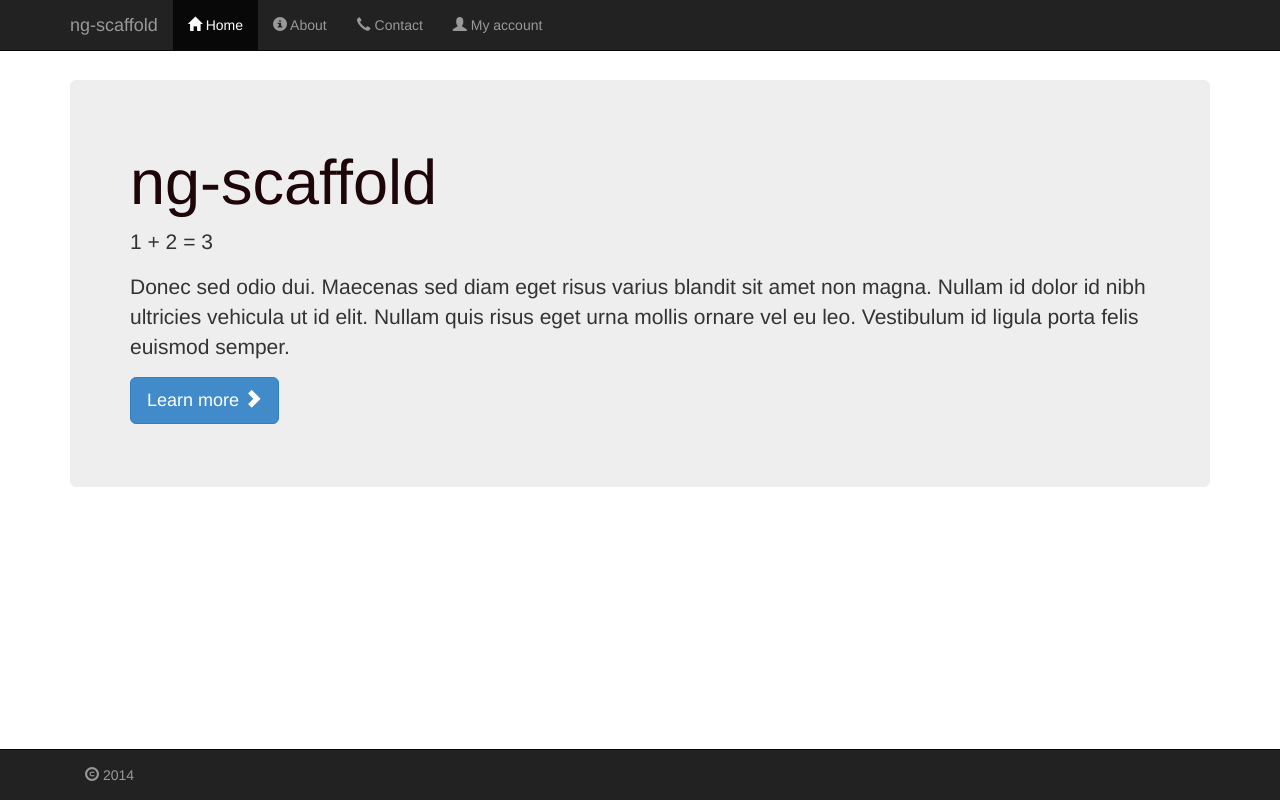
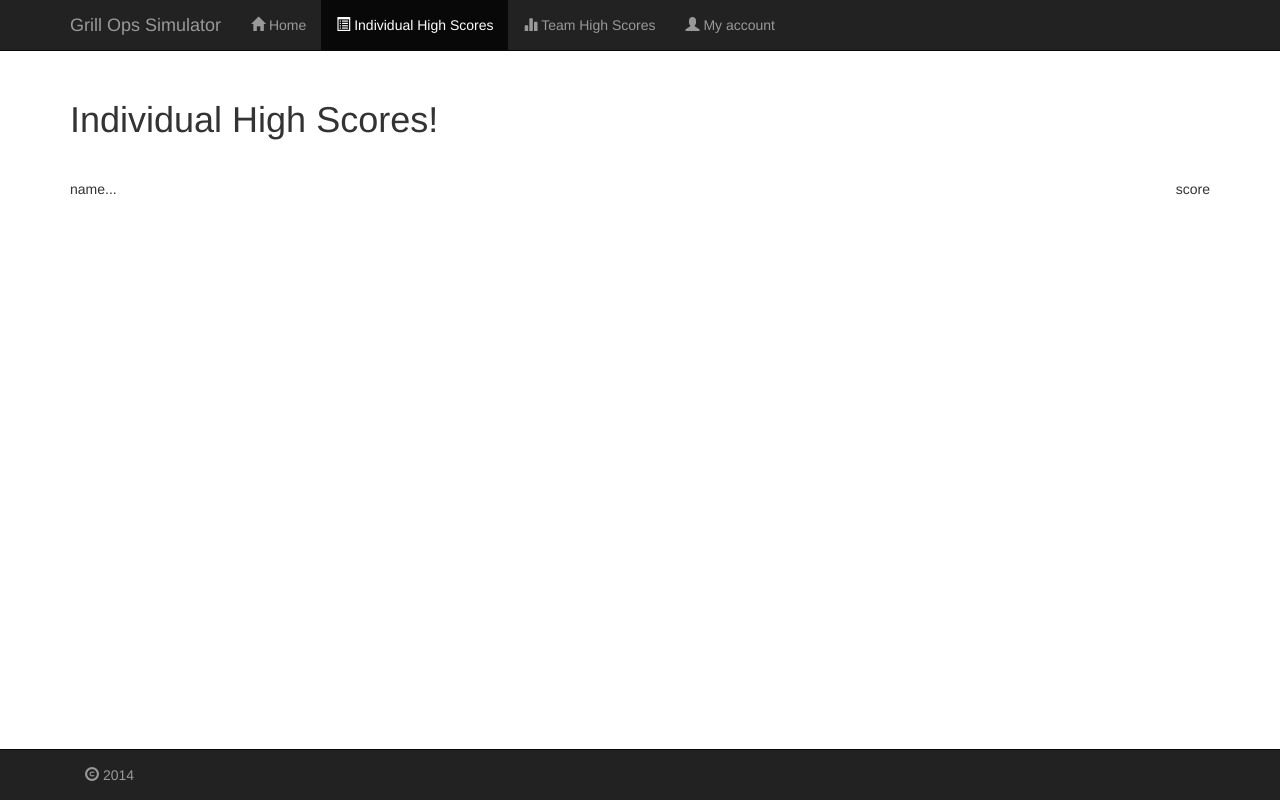
Before and after one commit to merryt/GrillOpsSim, a website: page src/index.html at #/individualHighScores in a window 1280 px wide. Drawn offline with Linux system fonts and the light colour scheme.

Commit message:
changed the menu

```diff
--- a/src/app/config/config.js
+++ b/src/app/config/config.js
@@ -12,8 +12,8 @@ angular.module('ngScaffold.config', [
 
     .constant('NAV_ITEMS', [
         {title: 'Home', state: 'home', sref: 'home', icon: 'glyphicon-home'},
-        {title: 'About', state: 'about', sref: 'about', icon: 'glyphicon-info-sign'},
-        {title: 'Contact', state: 'contact', sref: 'contact', icon: 'glyphicon-earphone'},
+        {title: 'Individual High Scores', state: 'individualHighScores', sref: 'individualHighScores', icon: 'glyphicon-list-alt'},
+        {title: 'Team High Scores', state: 'contact', sref: 'contact', icon: 'glyphicon-stats'},
         {title: 'My account', state: 'user', sref: 'user.dashboard', icon: 'glyphicon-user'}
     ])
 
@@ -28,9 +28,9 @@ angular.module('ngScaffold.config', [
                 templateUrl: 'app/view/home.tpl.html',
                 controller: 'HomeCtrl'
             })
-            .state('about', {
-                url: '/about',
-                templateUrl: 'app/view/about.tpl.html'
+            .state('individualHighScores', {
+                url: '/individualHighScores',
+                templateUrl: 'app/view/individualHighScores.tpl.html'
             })
             .state('contact', {
                 url: '/contact',
--- a/src/app/module/template/template.js
+++ b/src/app/module/template/template.js
@@ -1,4 +1,4 @@
-angular.module('template.app', ['app/module/user/view/user-dashboard.tpl.html', 'app/module/user/view/user-profile.tpl.html', 'app/module/user/view/user-settings.tpl.html', 'app/module/user/view/user.tpl.html', 'app/view/about.tpl.html', 'app/view/contact.tpl.html', 'app/view/footer.tpl.html', 'app/view/header.tpl.html', 'app/view/home.tpl.html']);
+angular.module('template.app', ['app/module/user/view/user-dashboard.tpl.html', 'app/module/user/view/user-profile.tpl.html', 'app/module/user/view/user-settings.tpl.html', 'app/module/user/view/user.tpl.html', 'app/view/contact.tpl.html', 'app/view/footer.tpl.html', 'app/view/header.tpl.html', 'app/view/home.tpl.html', 'app/view/individualHighScores.tpl.html']);
 
 angular.module('app/module/user/view/user-dashboard.tpl.html', []).run(['$templateCache', function($templateCache) {
     'use strict';
@@ -24,12 +24,6 @@ angular.module('app/module/user/view/user.tpl.html', []).run(['$templateCache',
         '<div class=page-header><h1>{{heading}}</h1></div><ul class="nav nav-tabs"><li ui-sref-active=active ng-repeat="module in userModules"><a ui-sref={{module.sref}}>{{module.title}}</a></li></ul><div id=user-modules ui-view=""></div>');
 }]);
 
-angular.module('app/view/about.tpl.html', []).run(['$templateCache', function($templateCache) {
-    'use strict';
-    $templateCache.put('app/view/about.tpl.html',
-        '<div class=page-header><h1>About us!</h1></div><p>...</p>');
-}]);
-
 angular.module('app/view/contact.tpl.html', []).run(['$templateCache', function($templateCache) {
     'use strict';
     $templateCache.put('app/view/contact.tpl.html',
@@ -45,7 +39,7 @@ angular.module('app/view/footer.tpl.html', []).run(['$templateCache', function($
 angular.module('app/view/header.tpl.html', []).run(['$templateCache', function($templateCache) {
     'use strict';
     $templateCache.put('app/view/header.tpl.html',
-        '<div ng-controller=NavigationCtrl class="navbar navbar-inverse navbar-fixed-top"><div class=container><div class=navbar-header><button type=button class=navbar-toggle data-toggle=collapse data-target=.navbar-collapse><span class=icon-bar></span> <span class=icon-bar></span> <span class=icon-bar></span></button> <a class=navbar-brand ui-sref=home>ng-scaffold</a></div><div class="navbar-collapse collapse"><ul class="nav navbar-nav"><li ng-class="{active: $state.includes(\'{{item.state}}\')}" ng-repeat="item in navItems"><a ui-sref={{item.sref}}><span ng-show=item.icon class="glyphicon {{item.icon}}"></span> {{item.title}}</a></li></ul></div></div></div>');
+        '<div ng-controller=NavigationCtrl class="navbar navbar-inverse navbar-fixed-top"><div class=container><div class=navbar-header><button type=button class=navbar-toggle data-toggle=collapse data-target=.navbar-collapse><span class=icon-bar></span> <span class=icon-bar></span> <span class=icon-bar></span></button> <a class=navbar-brand ui-sref=home>Grill Ops Simulator</a></div><div class="navbar-collapse collapse"><ul class="nav navbar-nav"><li ng-class="{active: $state.includes(\'{{item.state}}\')}" ng-repeat="item in navItems"><a ui-sref={{item.sref}}><span ng-show=item.icon class="glyphicon {{item.icon}}"></span> {{item.title}}</a></li></ul></div></div></div>');
 }]);
 
 angular.module('app/view/home.tpl.html', []).run(['$templateCache', function($templateCache) {
@@ -53,3 +47,9 @@ angular.module('app/view/home.tpl.html', []).run(['$templateCache', function($te
     $templateCache.put('app/view/home.tpl.html',
         '<div class=jumbotron ng-controller=HomeCtrl><h1>{{heading}}</h1><p>1 + 2 = {{ 1 + 2 }}</p><p>{{text}}</p><p><a class="btn btn-lg btn-primary" href=#about>Learn more <span class="glyphicon glyphicon-chevron-right"></span></a></p></div>');
 }]);
+
+angular.module('app/view/individualHighScores.tpl.html', []).run(['$templateCache', function($templateCache) {
+    'use strict';
+    $templateCache.put('app/view/individualHighScores.tpl.html',
+        '<div class=page-header><h1>Individual High Scores!</h1></div><div class=highScore><p class=pull-left>name</p><p class=pull-right>score</p></div><p>...</p>');
+}]);
```
Also changed, not shown: src/app/view/about.tpl.html (deleted, +0 -5 lines), src/app/view/header.tpl.html (+1 -1 lines), src/app/view/individualHighScores.tpl.html (added, +11 -0 lines), build/.tmp/concat/js/app.js, build/dist/js/app.js, 3 other files.
